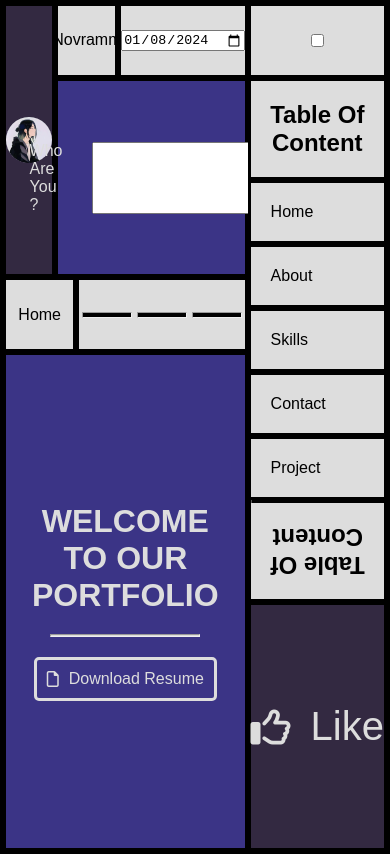
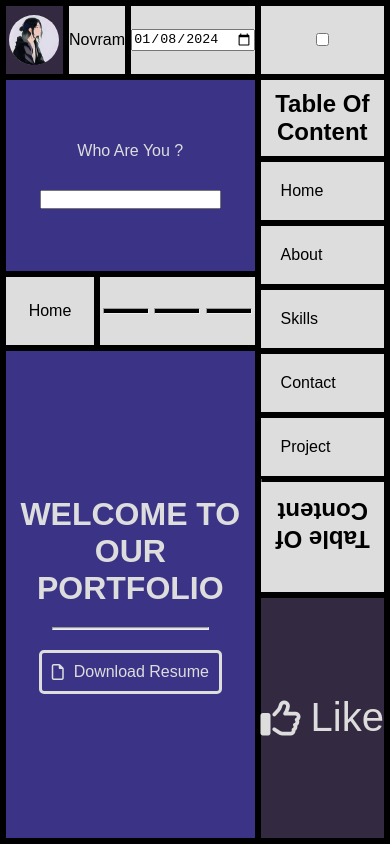
Before and after one commit to novramm/Novramm, a plain HTML site: page index.html in a window 390 px wide. Drawn offline with Linux system fonts and the light colour scheme; a web font is replaced by a local one.

Commit message:
Mengubah file index.html dan style.css

```diff
--- a/css/style.css
+++ b/css/style.css
@@ -11,15 +11,16 @@ body {
 
 .container {
   display: grid;
-  grid-template-columns: 0.5fr repeat(3, 0.2fr) repeat(2, 1fr);
+  grid-template-columns: 1fr repeat(2, 0.5fr) repeat(2, 1fr);
   grid-template-rows: 0.3fr 0.8fr 0.3fr repeat(2, 1fr);
   border: 3px solid #000;
+  min-height: 100vh;
   grid-template-areas:
-    "profile novram novram novram date dark-mode"
-    "profile who who who who table"
-    "home home line line line table"
-    "main main main main main table"
-    "main main main main main like";
+    "profile novram novram date dark-mode"
+    "profile who who who table"
+    "home home line line table"
+    "main main main main table"
+    "main main main main like";
 }
 
 a {
@@ -32,52 +33,52 @@ a {
 }
 
 .box:nth-of-type(1) {
+  grid-area: profile;
   background-color: #332941;
-  grid-row: 1 / 3;
 }
 
 .box:nth-of-type(2) {
+  grid-area: novram;
   background-color: #ddd;
-  grid-column: 2 / 5;
 }
 
 .box:nth-of-type(3) {
+  grid-area: date;
   background-color: #ddd;
-  /* grid-column: 5 / 7; */
 }
 
 .box:nth-of-type(4) {
+  grid-area: dark-mode;
   background-color: #ddd;
 }
 
 .box:nth-of-type(5) {
+  grid-area: who;
   background-color: #3b3486;
-  grid-column: 2 / 6;
 }
 
 .box:nth-of-type(6) {
+  grid-area: table;
   background-color: #ddd;
-  grid-column: 6 / 7;
-  grid-row: 2 / 5;
 }
 
 .box:nth-of-type(7) {
+  grid-area: home;
   background-color: #ddd;
-  grid-column: 1 / 3;
 }
 
 .box:nth-of-type(8) {
+  grid-area: line;
   background-color: #ddd;
-  grid-column: 3 / 6;
 }
 
 .box:nth-of-type(9) {
+  grid-area: main;
   background-color: #3b3486;
-  grid-row: 4 / 6;
-  grid-column: 1 / 6;
 }
 
 .box:nth-of-type(10) {
+  grid-area: like;
   background-color: #332941;
 }
 
@@ -96,20 +97,26 @@ section {
   border-radius: 50%;
 }
 
+.box-gender {
+  color: #ddd;
+}
+
 .guess-gender {
   display: flex;
+  align-items: center;
+  text-align: center;
   gap: 30px;
-  color: #ddd;
 }
 
 .title-content {
   text-align: center;
   border-bottom: 3px solid #000;
-  padding: 20px 0;
+  padding: 10px 0;
 }
 
 .title-content.flip {
   transform: rotate(180deg);
+  padding: 15px 0;
 }
 
 .lists li a {
@@ -189,7 +196,30 @@ section {
 .like-box a {
   display: flex;
   align-items: center;
-  gap: 20px;
+  gap: 10px;
   font-size: 40px;
   color: #ddd;
 }
+
+@media (max-width: 650px) {
+  .container {
+    grid-template-areas:
+      "profile novram novram date dark-mode"
+      "who who who who table"
+      "home home line line table"
+      "main main main main table"
+      "main main main main like";
+  }
+
+  .guess-gender {
+    flex-direction: column;
+  }
+
+  .guess-gender input {
+    width: 100%;
+  }
+
+  .header-img img {
+    max-width: 50px;
+  }
+}
--- a/index.html
+++ b/index.html
@@ -25,7 +25,7 @@
       </div>
       <div class="box">
         <header class="header-name">
-          <a href="">Novramm</a>
+          <a href="">Novram</a>
         </header>
       </div>
       <div class="box">
```
